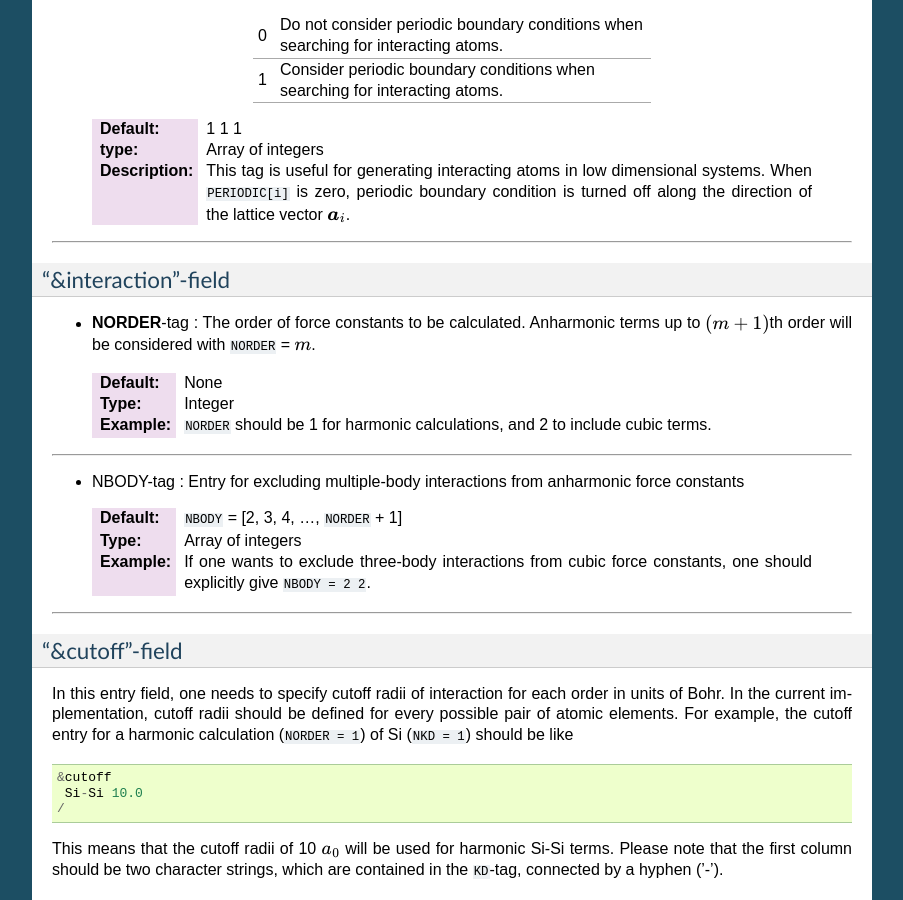
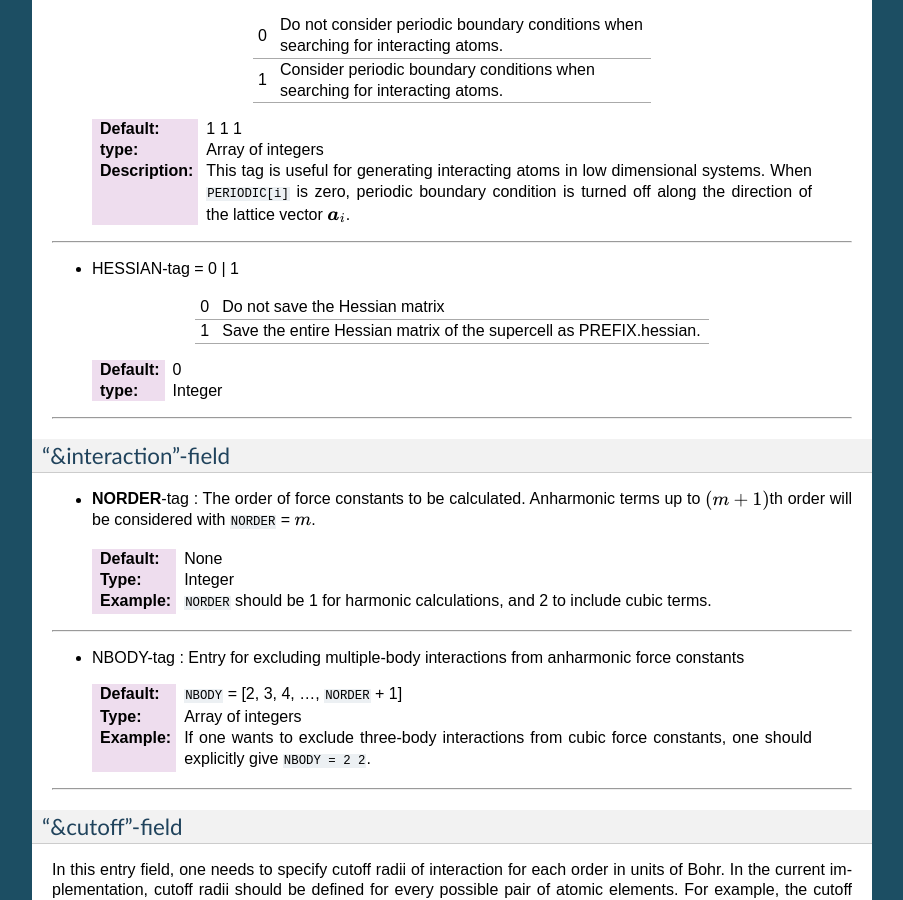
Before and after one commit to ttadano/alamode, a Sphinx documentation site: the page built from docs/source/input/inputalm.rst, in a window 1280 px wide and 900 px high, scrolled down 1991 px. Shown: the whole window, without its empty margins (198-1101 px from the left). Built offline with Sphinx 7.4.7, drawn with Linux system fonts in a browser that asks for light colours.

Commit message:
Added description of the HESSIAN-tag in doc.

`````diff
--- a/docs/source/input/inputalm.rst
+++ b/docs/source/input/inputalm.rst
@@ -138,6 +138,18 @@ List of input variables
  :Default: 1 1 1
  :type: Array of integers
  :Description: This tag is useful for generating interacting atoms in low dimensional systems. When ``PERIODIC[i]`` is zero, periodic boundary condition is turned off along the direction of the lattice vector :math:`\boldsymbol{a}_{i}`.
+
+````
+
+* HESSIAN-tag = 0 | 1
+
+ ===== =====================================================================
+   0    Do not save the Hessian matrix
+   1    Save the entire Hessian matrix of the supercell as PREFIX.hessian.
+ ===== =====================================================================
+
+ :Default: 0
+ :type: Integer
 
 ````
 
`````
